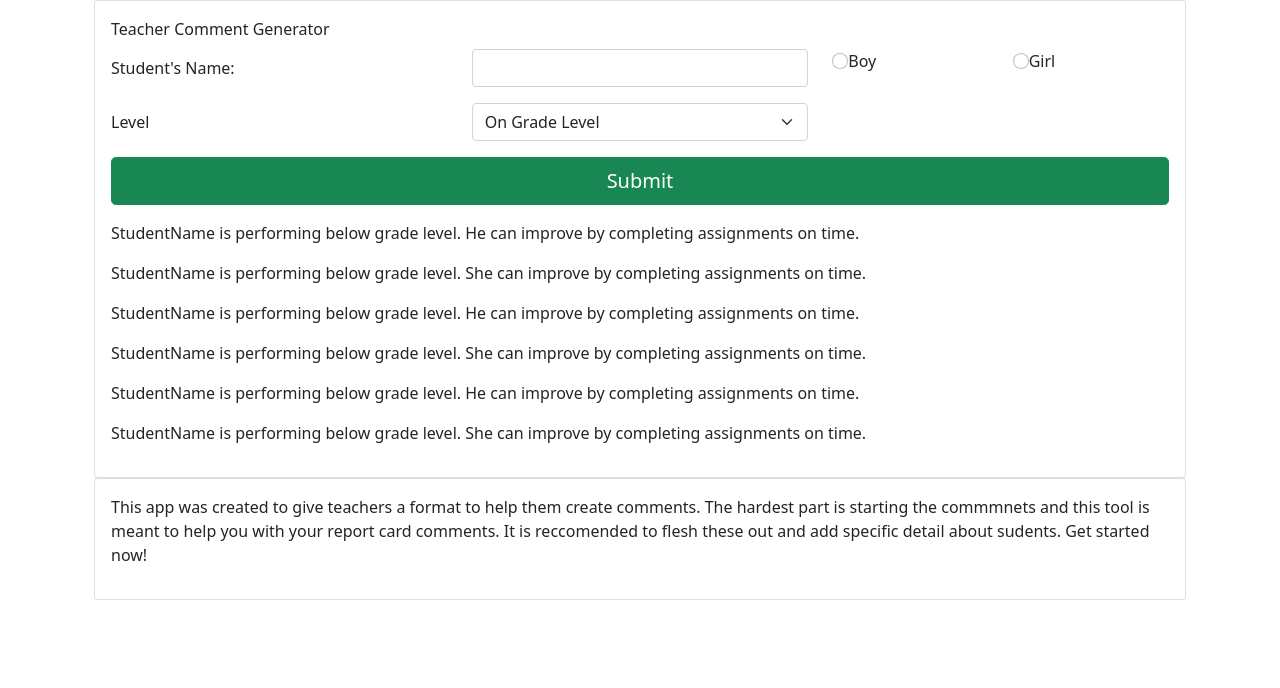
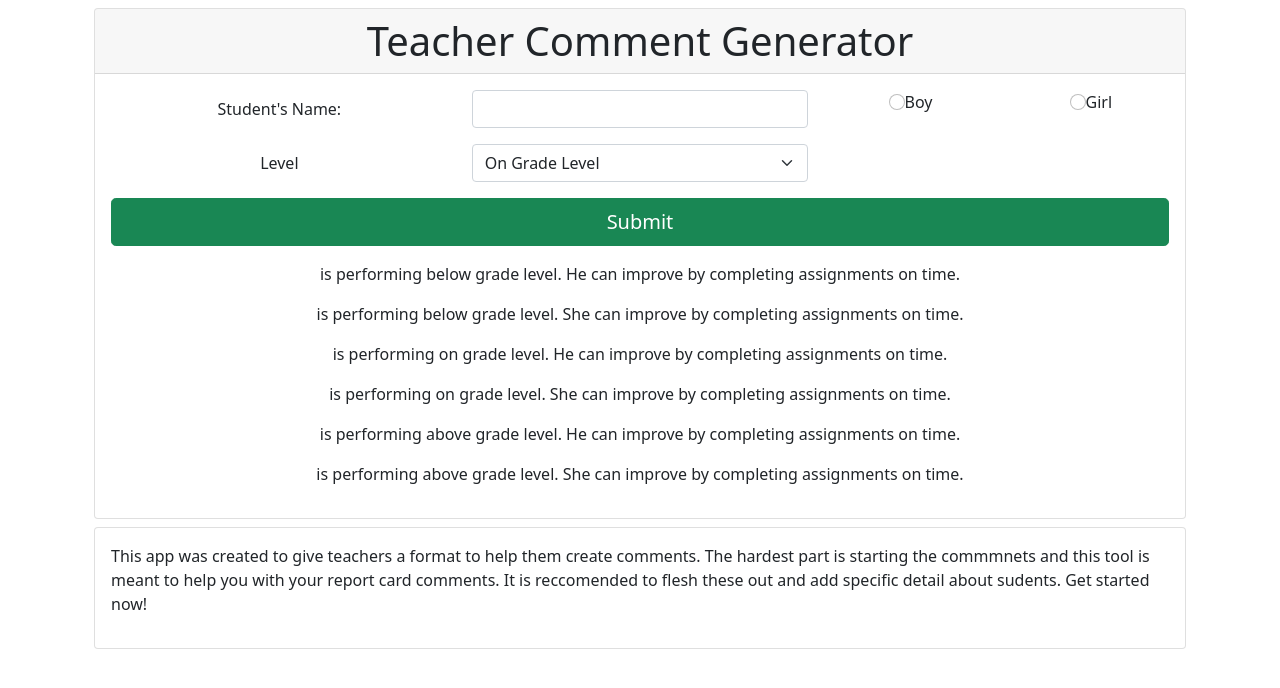
Before and after one commit to jsimmons01/comments-generator, a React (Create React App) app: page / in a window 1280 px wide. Shown: the top 688 px of the page. Built offline with nearby package versions, Linux system fonts and the light colour scheme.

Commit message:
Updates card

```diff
--- a/src/comments.js
+++ b/src/comments.js
@@ -5,41 +5,41 @@ export const COMMENTS = [
 
     gender: "boy",
    text:
-      "StudentName is performing below grade level. He can improve by completing assignments on time.",
+      "is performing below grade level. He can improve by completing assignments on time.",
   },
   {
     id: 1,
     level: "Below Grade Level",
     gender: "girl",
    text:
-      "StudentName is performing below grade level. She can improve by completing assignments on time.",
+      "is performing below grade level. She can improve by completing assignments on time.",
   },
   {
     id: 2,
     level: "On Grade Level",
     gender: "boy",
    text:
-      "StudentName is performing below grade level. He can improve by completing assignments on time.",
+      "is performing on grade level. He can improve by completing assignments on time.",
   },
   {
     id: 3,
     level: "On Grade Level",
     gender: "girl",
    text:
-      "StudentName is performing below grade level. She can improve by completing assignments on time.",
+      "is performing on grade level. She can improve by completing assignments on time.",
   },
   {
     id: 4,
     level: "Above Grade Level",
     gender: "boy",
    text:
-      "StudentName is performing below grade level. He can improve by completing assignments on time.",
+      "is performing above grade level. He can improve by completing assignments on time.",
   },
   {
     id: 5,
     level: "Above Grade Level",
     gender: "girl",
    text:
-      "StudentName is performing below grade level. She can improve by completing assignments on time.",
+      "is performing above grade level. She can improve by completing assignments on time.",
   },
 ];
--- a/src/components/Home.js
+++ b/src/components/Home.js
@@ -1,5 +1,5 @@
 import { Component } from "react";
-import { Card, CardTitle, CardBody } from "reactstrap";
+import { Card, CardHeader, CardBody } from "reactstrap";
 import StudentComment from "./StudentComment";
 import StudentInfo from "./StudentInfo";
 
@@ -7,9 +7,11 @@ class Home extends Component {
   render() {
     return (
       <div className="container">
-        <Card>
+        <Card className='my-2 text-center'>
+          <CardHeader tag='h1'>
+          Teacher Comment Generator
+          </CardHeader>
           <CardBody>
-            <CardTitle>Teacher Comment Generator</CardTitle>
             <StudentInfo />
             <StudentComment />
           </CardBody>
--- a/src/components/StudentComment.js
+++ b/src/components/StudentComment.js
@@ -1,5 +1,6 @@
 import { COMMENTS } from "../comments";
 import React from "react";
+
 
 const StudentComment = () => {
 
```
